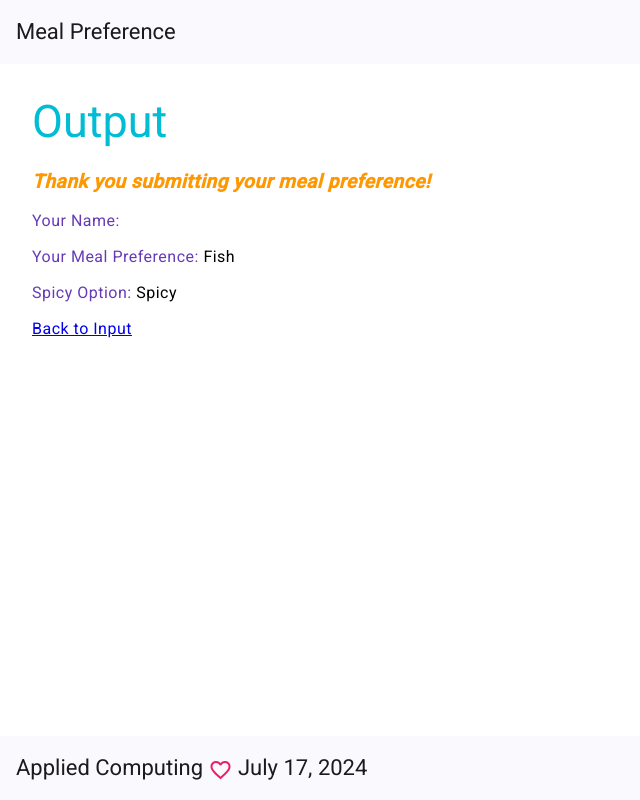
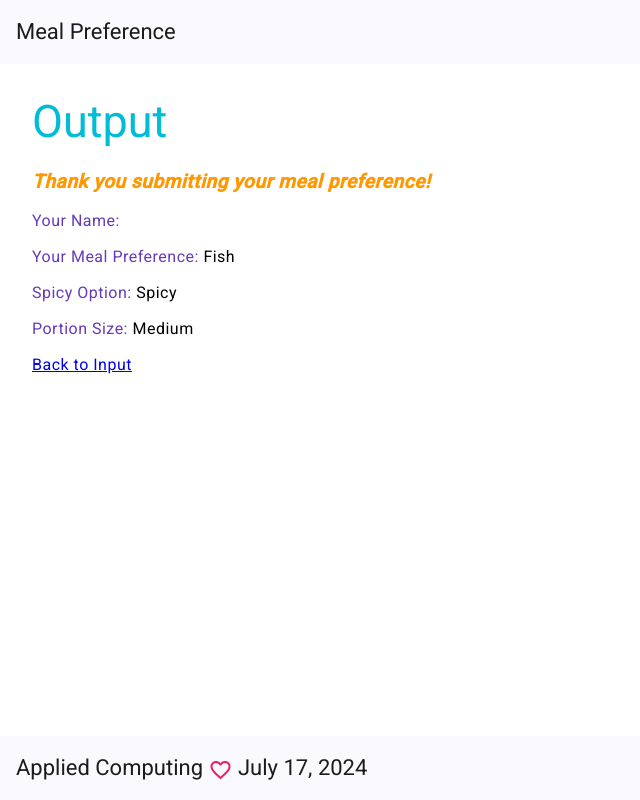
Before and after one commit to tetervak/MealPreference-Angular, an Angular app: page /output in a window 1280 px wide. Shown: the whole page, without its empty margins (0-640 px from the left). Built offline with nearby package versions, Linux system fonts and the light colour scheme.

Commit message:
added the portion size logic

```diff
--- a/src/app/meal-preference.service.ts
+++ b/src/app/meal-preference.service.ts
@@ -1,13 +1,12 @@
 import { Injectable } from '@angular/core';
 import {UserPreference} from "./user-preference";
-import {MealChoice} from "./meal-choice";
 
 @Injectable({
   providedIn: 'root'
 })
 export class MealPreferenceService {
 
-  userPreference: UserPreference = new UserPreference('', MealChoice.FISH, false);
+  userPreference: UserPreference = new UserPreference();
 
   submitUserPreference(userPreference: UserPreference): void {
     this.userPreference = userPreference;
--- a/src/app/output/output.component.html
+++ b/src/app/output/output.component.html
@@ -11,4 +11,12 @@
 <p>
   <span class="label">Spicy Option:</span> {{userPreference.notSpicy?"Not Spicy":"Spicy"}}
 </p>
+<p>
+  <span class="label">Portion Size: </span>
+  @switch (userPreference.portionSize) {
+    @case(PortionSize.SMALL) { Small }
+    @case(PortionSize.MEDIUM) { Medium }
+    @case(PortionSize.LARGE) { Large }
+  }
+</p>
 <a routerLink="/input">Back to Input</a>
--- a/src/app/output/output.component.ts
+++ b/src/app/output/output.component.ts
@@ -2,6 +2,7 @@ import { Component } from '@angular/core';
 import {MealPreferenceService} from "../meal-preference.service";
 import {UserPreference} from "../user-preference";
 import {RouterLink} from "@angular/router";
+import {PortionSize} from "../portion-size";
 
 @Component({
   selector: 'app-output',
@@ -17,4 +18,6 @@ export class OutputComponent {
   constructor(service: MealPreferenceService) {
     this.userPreference = service.userPreference;
   }
+
+  protected readonly PortionSize = PortionSize;
 }
--- /dev/null
+++ b/src/app/portion-size.ts
@@ -0,0 +1,3 @@
+export enum PortionSize {
+  SMALL, MEDIUM, LARGE
+}
--- a/src/app/user-preference.ts
+++ b/src/app/user-preference.ts
@@ -1,13 +1,9 @@
 import {MealChoice} from "./meal-choice";
+import {PortionSize} from "./portion-size";
 
 export class UserPreference {
   userName: string = "";
   mealChoice: MealChoice = MealChoice.FISH;
   notSpicy: boolean = false;
-
-  constructor(userName: string, mealChoice: MealChoice, notSpicy: boolean) {
-    this.userName = userName;
-    this.mealChoice = mealChoice;
-    this.notSpicy = notSpicy;
-  }
+  portionSize: PortionSize = PortionSize.MEDIUM;
 }
```
